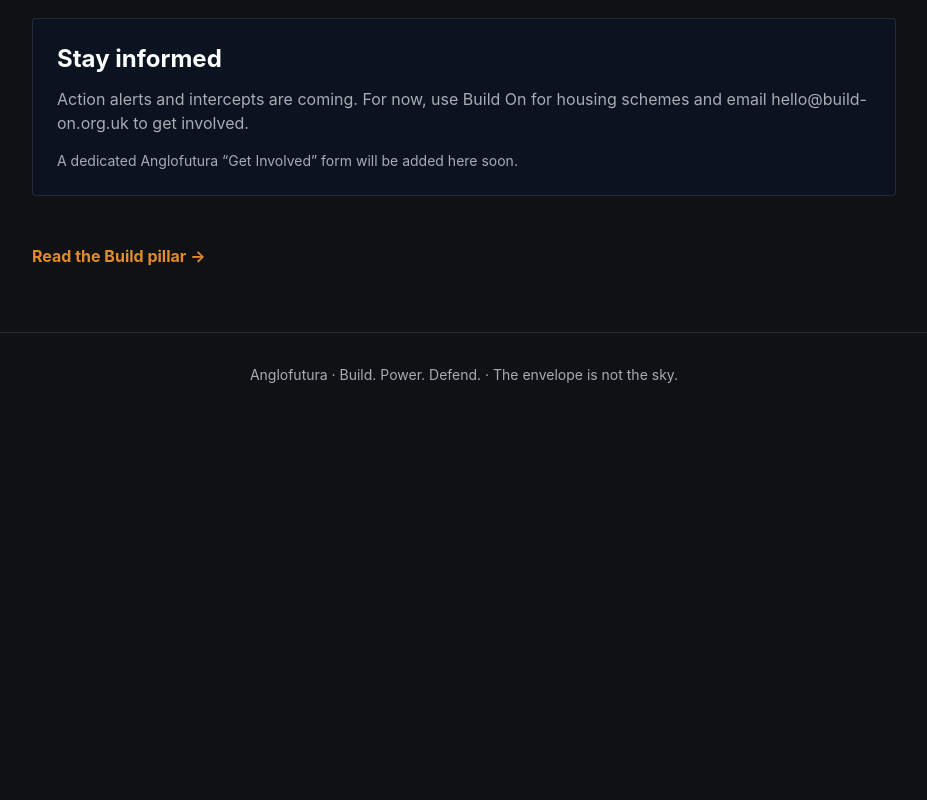
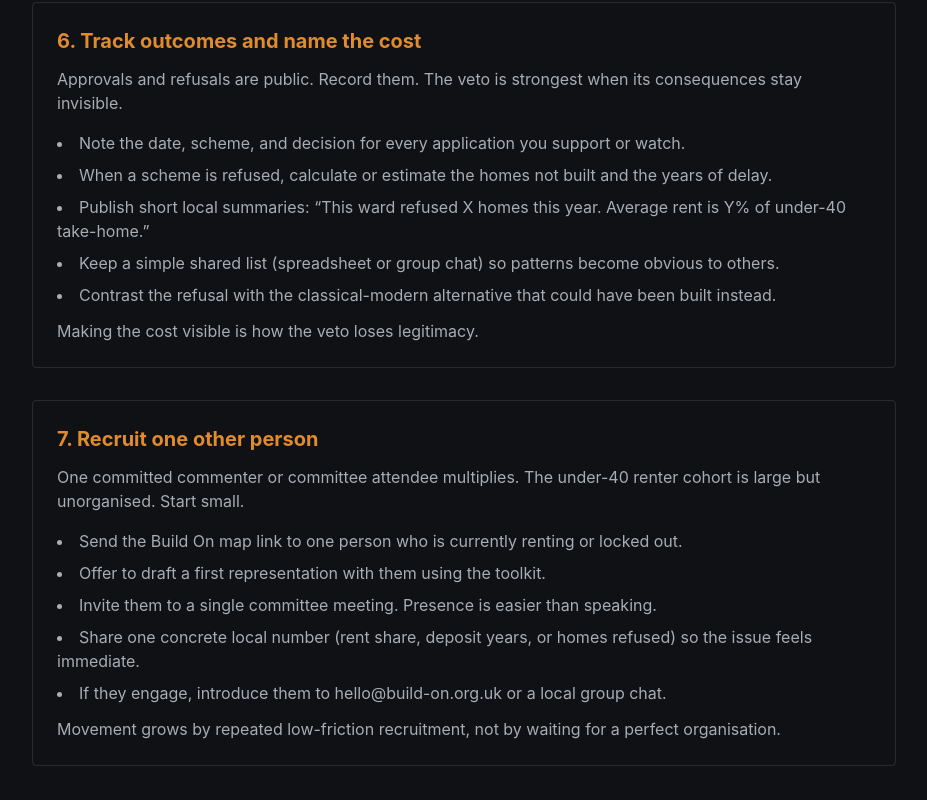
Before and after one commit to stumpyuk1/anglofutura-prototype, a Next.js app: page /act in a window 1280 px wide. Shown: the part 1980-2780 px from the top of the page, without its empty margins (176-1103 px from the left). Before the commit the page ends 2397 px from the top, so only its background shows below. Built offline with nearby package versions, Linux system fonts and the light colour scheme.

Commit message:
Add detailed steps 6 and 7 to Act page

```diff
--- a/app/act/page.js
+++ b/app/act/page.js
@@ -92,6 +92,40 @@ export default function Act() {
             hello@build-on.org.uk
           </a>
         </div>
+
+        <div className="border border-white/10 p-6 rounded">
+          <h3 className="text-xl font-bold text-amber mb-3">6. Track outcomes and name the cost</h3>
+          <p className="text-steel mb-4">
+            Approvals and refusals are public. Record them. The veto is strongest when its consequences stay invisible.
+          </p>
+          <ul className="text-steel space-y-2 list-disc list-inside mb-3">
+            <li>Note the date, scheme, and decision for every application you support or watch.</li>
+            <li>When a scheme is refused, calculate or estimate the homes not built and the years of delay.</li>
+            <li>Publish short local summaries: “This ward refused X homes this year. Average rent is Y% of under-40 take-home.”</li>
+            <li>Keep a simple shared list (spreadsheet or group chat) so patterns become obvious to others.</li>
+            <li>Contrast the refusal with the classical-modern alternative that could have been built instead.</li>
+          </ul>
+          <p className="text-steel">
+            Making the cost visible is how the veto loses legitimacy.
+          </p>
+        </div>
+
+        <div className="border border-white/10 p-6 rounded">
+          <h3 className="text-xl font-bold text-amber mb-3">7. Recruit one other person</h3>
+          <p className="text-steel mb-4">
+            One committed commenter or committee attendee multiplies. The under-40 renter cohort is large but unorganised. Start small.
+          </p>
+          <ul className="text-steel space-y-2 list-disc list-inside mb-3">
+            <li>Send the Build On map link to one person who is currently renting or locked out.</li>
+            <li>Offer to draft a first representation with them using the toolkit.</li>
+            <li>Invite them to a single committee meeting. Presence is easier than speaking.</li>
+            <li>Share one concrete local number (rent share, deposit years, or homes refused) so the issue feels immediate.</li>
+            <li>If they engage, introduce them to hello@build-on.org.uk or a local group chat.</li>
+          </ul>
+          <p className="text-steel">
+            Movement grows by repeated low-friction recruitment, not by waiting for a perfect organisation.
+          </p>
+        </div>
       </div>
 
       {/* Stay informed */}
```
